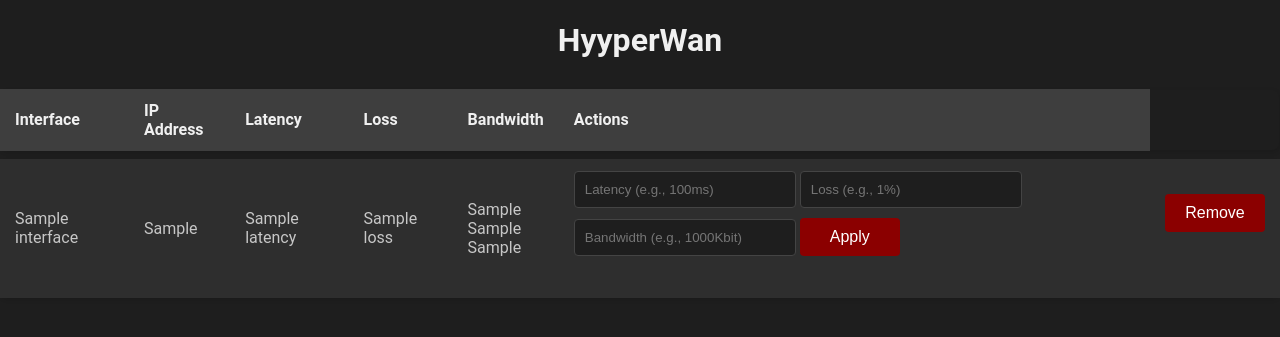
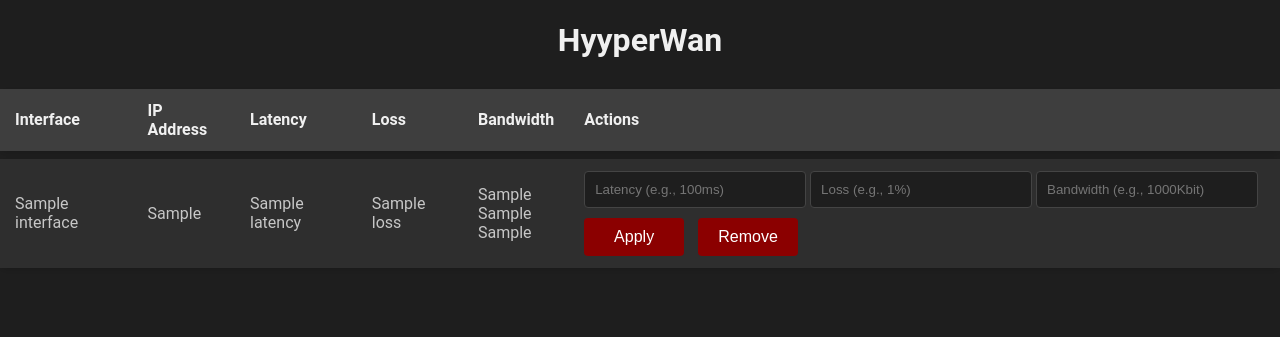
Before and after one commit to hyyperlite/hyyperwan, a Flask app: template templates/index.html in a window 1280 px wide. Shown: the top 337 px of the page. Run offline with Flask 3, Linux system fonts and the light colour scheme; the template is opened without the code that fills it: most values are stand-ins (such as "Sample title", 1, 10 or a date in 2020).

Commit message:
buttons/form fix 3

```diff
--- a/static/style.css
+++ b/static/style.css
@@ -90,3 +90,12 @@ button:hover {
 button + br + button {
     margin-top: 10px; /* Add vertical spacing between buttons */
 }
+
+td form {
+    display: inline-block; /* Ensure forms are displayed inline */
+    margin-right: 10px; /* Add spacing between forms */
+}
+
+td form button {
+    margin-bottom: 0; /* Remove extra margin to align buttons */
+}
--- a/templates/index.html
+++ b/templates/index.html
@@ -36,16 +36,14 @@
                      {% endif %}
                 </td>
                 <td>
-                    <form id="apply_interface" action="{{ url_for('apply_interface') }}" method="post">
+                    <form id="apply_interface" action="{{ url_for('apply_interface') }}" method="post" style="display: inline;">
                         <input type="hidden" name="interface" value="{{ interface.name }}">
                         <input type="text" name="latency" placeholder="Latency (e.g., 100ms)">
                         <input type="text" name="loss" placeholder="Loss (e.g., 1%)">
                         <input type="text" name="bandwidth" placeholder="Bandwidth (e.g., 1000Kbit)">
-                        <button type="submit">Apply</button> <!-- Moved Apply button back inside the form -->
+                        <button type="submit">Apply</button>
                     </form>
-                </td>
-                <td>
-                    <form action="{{ url_for('remove_interface') }}" method="post">
+                    <form action="{{ url_for('remove_interface') }}" method="post" style="display: inline;">
                         <input type="hidden" name="interface" value="{{ interface.name }}">
                         <button type="submit">Remove</button>
                     </form>
```
